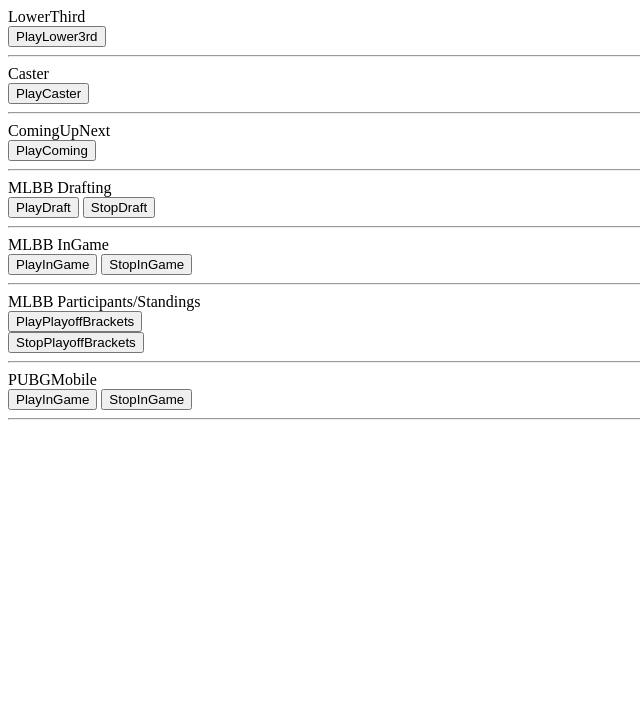
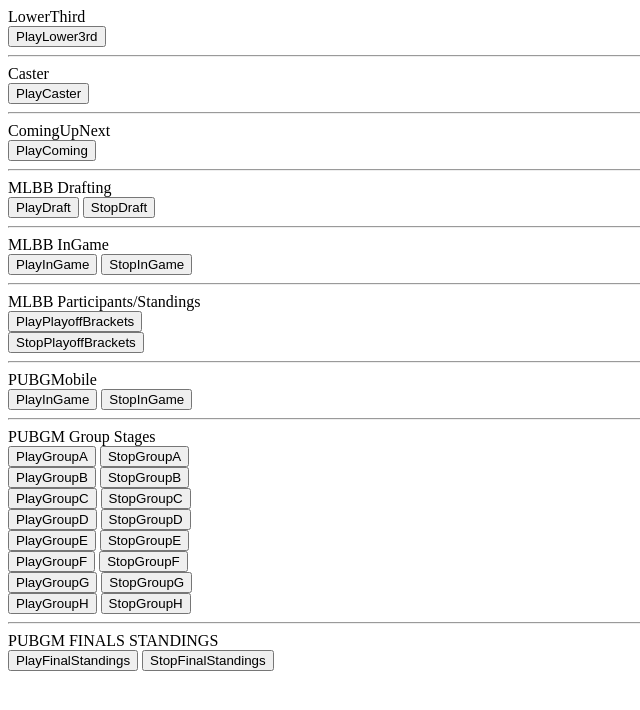
Before and after one commit to rolandviper/sabah-myesport, a website: page dashboard/panel.html in a window 1280 px wide. Shown: the whole page, without its empty margins (0-640 px from the left). Drawn offline with Linux system fonts and the light colour scheme.

Commit message:
updated panels and pubgingamehooks

```diff
--- a/dashboard/panel.html
+++ b/dashboard/panel.html
@@ -40,8 +40,36 @@
 	<button onclick="playpubg()">PlayInGame</button>
 	<button onclick="stoppubg()">StopInGame</button>
 	<hr>
-
-
+	<span>PUBGM Group Stages</span>
+	<br>
+	<button onclick="playgrA()">PlayGroupA</button>
+	<button onclick="stopgrA()">StopGroupA</button>
+	<br>
+	<button onclick="playgrB()">PlayGroupB</button>
+	<button onclick="stopgrB()">StopGroupB</button>
+	<br>
+	<button onclick="playgrC()">PlayGroupC</button>
+	<button onclick="stopgrC()">StopGroupC</button>
+	<br>
+	<button onclick="playgrD()">PlayGroupD</button>
+	<button onclick="stopgrD()">StopGroupD</button>
+	<br>
+	<button onclick="playgrE()">PlayGroupE</button>
+	<button onclick="stopgrE()">StopGroupE</button>
+	<br>
+	<button onclick="playgrF()">PlayGroupF</button>
+	<button onclick="stopgrF()">StopGroupF</button>
+	<br>
+	<button onclick="playgrG()">PlayGroupG</button>
+	<button onclick="stopgrG()">StopGroupG</button>
+	<br>
+	<button onclick="playgrH()">PlayGroupH</button>
+	<button onclick="stopgrH()">StopGroupH</button>
+	<hr>
+	<span>PUBGM FINALS STANDINGS</span>
+	<br>
+	<button onclick="playFinal()">PlayFinalStandings</button>
+	<button onclick="stopFinal()">StopFinalStandings</button>
 
 
 <script src="panel.js"></script>
--- a/dashboard/panel.js
+++ b/dashboard/panel.js
@@ -41,3 +41,75 @@
 function stoppubg() {
 	nodecg.sendMessage('stopppubg');
 }
+
+function playgrA() {
+	nodecg.sendMessage('playgrA');
+}
+
+function stopgrA() {
+	nodecg.sendMessage('stopgrA');
+}
+
+function playgrB() {
+	nodecg.sendMessage('playgrB');
+}
+
+function stopgrB() {
+	nodecg.sendMessage('stopgrB');
+}
+
+function playgrC() {
+	nodecg.sendMessage('playgrC');
+}
+
+function stopgrC() {
+	nodecg.sendMessage('stopgrC');
+}
+
+function playgrD() {
+	nodecg.sendMessage('playgrD');
+}
+
+function stopgrD() {
+	nodecg.sendMessage('stopgrD');
+}
+
+function playgrE() {
+	nodecg.sendMessage('playgrE');
+}
+
+function stopgrE() {
+	nodecg.sendMessage('stopgrE');
+}
+
+function playgrF() {
+	nodecg.sendMessage('playgrF');
+}
+
+function stopgrF() {
+	nodecg.sendMessage('stopgrF');
+}
+
+function playgrG() {
+	nodecg.sendMessage('playgrG');
+}
+
+function stopgrG() {
+	nodecg.sendMessage('stopgrG');
+}
+
+function playgrH() {
+	nodecg.sendMessage('playgrH');
+}
+
+function stopgrA() {
+	nodecg.sendMessage('stopgrH');
+}
+
+function playFinal() {
+	nodecg.sendMessage('playfinal');
+}
+
+function stopFinal() {
+	nodecg.sendMessage('stopfinal');
+}
--- a/package.json
+++ b/package.json
@@ -51,6 +51,11 @@
 				"file": "mlbbplayoff.html",
 				"width": 1920,
 				"height": 1080
+			},
+			{
+				"file": "pubgingame.html",
+				"width": 1920,
+				"height": 1080
 			}
 		]
 	},
```
Also changed, not shown: graphics/pubgingame.css (added), graphics/pubgingame.html (added), graphics/pubgingame.js (added).
